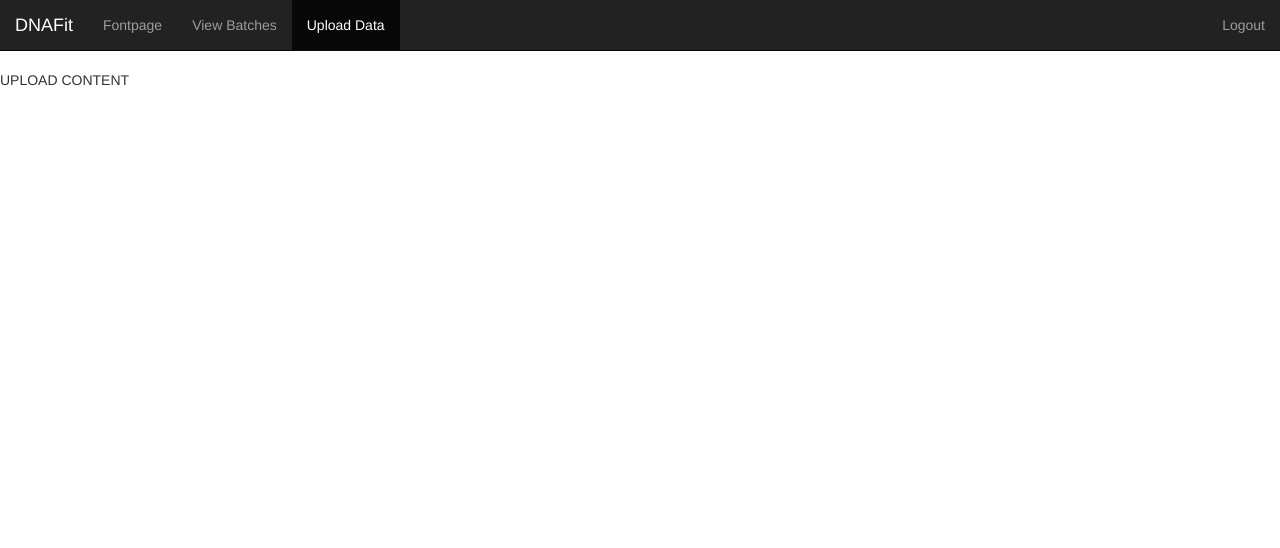
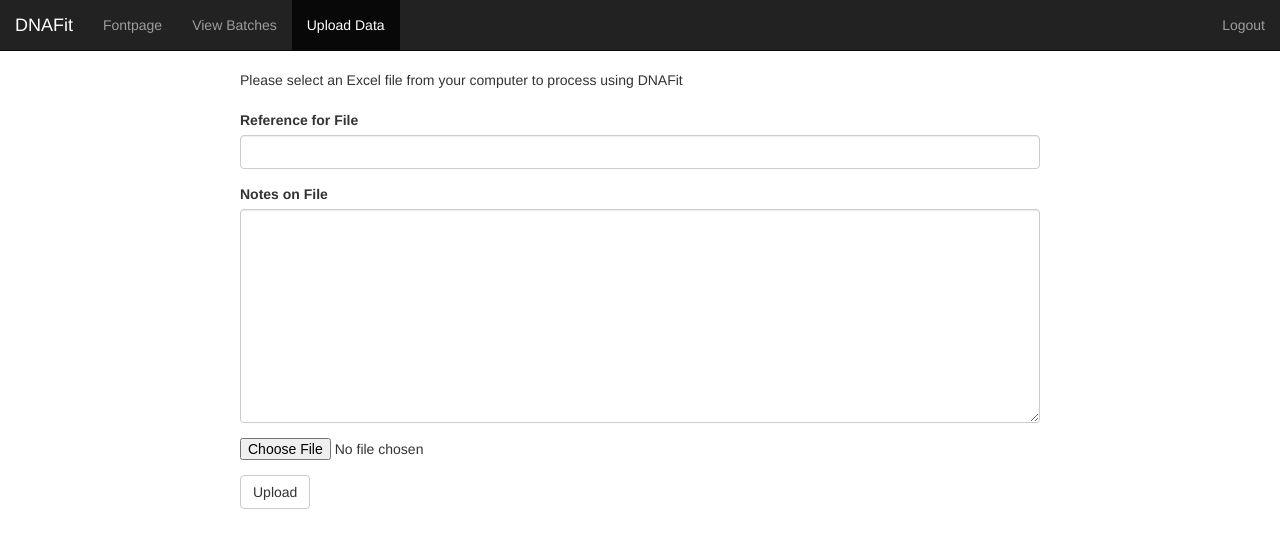
Before and after one commit to NorwichCityData/SNPs, a Django app: page /snps/upload in a window 1280 px wide. Shown: the top 548 px of the page. Run offline with Django 3.2, Linux system fonts and the light colour scheme; a user stored in the database is signed in; some libraries are stand-ins or nearby versions.

Commit message:
add functionality to upload files with hashed names to avoid clashes storing meta data in mongo db. Index also now shows a user's uploaded files.

```diff
--- /dev/null
+++ b/snps/snps_proj/apps/snps/forms.py
@@ -0,0 +1,8 @@
+from django import forms
+from django.forms.widgets import Textarea
+
+
+class UploadFileForm(forms.Form):
+    reference = forms.CharField(label="Your Reference for this File", max_length=50)
+    notes = forms.CharField(label="Pertinent Notes", required=False, widget=Textarea())
+    file = forms.FileField(label="")
--- /dev/null
+++ b/snps/snps_proj/apps/snps/mongo.py
@@ -0,0 +1,49 @@
+__author__ = 'felixshaw'
+import pymongo
+from bson import ObjectId
+
+from django.conf import settings
+
+
+def get_collection_ref(collection_name):
+    return pymongo.MongoClient(settings.MONGO["host"], settings.MONGO["port"])[settings.MONGO["database"]][collection_name]
+
+
+def to_mongo_id(id):
+    return ObjectId(id)
+
+def cursor_to_list(cursor):
+    records = []
+    for r in cursor:
+        records.append(r)
+    return records
+
+
+fileReference = 'fileCollection'
+
+handle_dict = dict(
+    file=get_collection_ref(fileReference)
+)
+
+
+def get_collection_handle(component):
+    return handle_dict.get(component)
+
+
+def edit_file_record(fields, task, target_id = None,):
+    if task == 'get':
+        # get the record
+        pass
+    elif task == 'put':
+        if target_id:
+            # edit the existing record
+            pass
+        else:
+            # we are dealing with a new record
+            doc = get_collection_handle('file').insert(fields)
+            return doc
+
+
+def get_file_records_for_user(user_id):
+    docs = get_collection_handle('file').find({'user': user_id}, {"_id": 0})
+    return docs
--- a/snps/snps_proj/apps/snps/templates/template_base.html
+++ b/snps/snps_proj/apps/snps/templates/template_base.html
@@ -6,17 +6,20 @@
     <title>{% block head_title %}{% endblock %}</title>
     {% block extra_head %}
     {% endblock %}
+
+    <!-- JQUERY CDN -->
+    <script
+            src="https://code.jquery.com/jquery-3.1.1.min.js"
+            integrity="sha256-hVVnYaiADRTO2PzUGmuLJr8BLUSjGIZsDYGmIJLv2b8="
+            crossorigin="anonymous"></script>
+
     <!-- BOOTSTRAP CDN -->
     <link href="https://maxcdn.bootstrapcdn.com/bootstrap/3.3.7/css/bootstrap.min.css" rel="stylesheet"
           integrity="sha384-BVYiiSIFeK1dGmJRAkycuHAHRg32OmUcww7on3RYdg4Va+PmSTsz/K68vbdEjh4u" crossorigin="anonymous">
     <script src="https://maxcdn.bootstrapcdn.com/bootstrap/3.3.7/js/bootstrap.min.js"
             integrity="sha384-Tc5IQib027qvyjSMfHjOMaLkfuWVxZxUPnCJA7l2mCWNIpG9mGCD8wGNIcPD7Txa"
             crossorigin="anonymous"></script>
-    <!-- JQUERY CDN -->
-    <script
-            src="https://code.jquery.com/jquery-3.1.1.min.js"
-            integrity="sha256-hVVnYaiADRTO2PzUGmuLJr8BLUSjGIZsDYGmIJLv2b8="
-            crossorigin="anonymous"></script>
+
     <!-- OUR STYLES -->
     <link rel="stylesheet" href="{% static 'css/global_styles.css' %}">
 </head>
@@ -65,7 +68,7 @@
 </nav>
 
 {% block content %}
-{%  endblock %}
+{% endblock %}
 
 {% block js_bottom_block %}
 {% endblock %}
--- a/snps/snps_proj/apps/snps/templates/upload.html
+++ b/snps/snps_proj/apps/snps/templates/upload.html
@@ -1,8 +1,8 @@
 {% extends 'template_base.html' %}
+{% load widget_tweaks %}
 
 
 {% block titleblock %}
-
     File Upload
 {% endblock %}
 
@@ -18,5 +18,30 @@
 
 
 {% block content %}
-    UPLOAD CONTENT
+
+    <div class="wrapper">
+        Please select an Excel file from your computer to process using DNAFit
+        <br/><br/>
+        <form method="POST" class="post-form" enctype="multipart/form-data">{% csrf_token %}
+            <div class="form-group">
+                {{ form.reference.errors }}
+                <label for="{{ form.subject.id_for_label }}">Reference for File</label>
+                {{ form.reference|add_class:"form-control" }}
+            </div>
+            <div class="form-group">
+                {{ form.notes.errors }}
+                <label for="{{ form.Notes.id_for_label }}">Notes on File</label>
+                {{ form.notes|add_class:"form-control" }}
+            </div>
+            <div class="form-group">
+                {{ form.file.errors }}
+
+                {{ form.file}}
+            </div>
+
+            <button type="submit" class="save btn btn-default">Upload</button>
+
+        </form>
+    </div>
+
 {% endblock %}
--- a/snps/snps_proj/apps/snps/urls.py
+++ b/snps/snps_proj/apps/snps/urls.py
@@ -18,9 +18,11 @@
 import apps.snps.views as views
 
 urlpatterns = [
-    url(r'^$', views.index_view),
-    url(r'^upload', views.upload_view),
-    url(r'^batch', views.batch_view),
-    url(r'^snps', views.snps_view),
+    url(r'^$', views.index_view, name='index'),
+
+    url(r'upload', views.upload_view, name='upload'),
+
+    url(r'^batch', views.batch_view, name='batch'),
+    url(r'^snps', views.snps_view, name='snps'),
     url(r'^login', views.login, name='account_login')
 ]
--- a/snps/snps_proj/apps/snps/views.py
+++ b/snps/snps_proj/apps/snps/views.py
@@ -1,7 +1,12 @@
 from django.contrib.auth.decorators import login_required
-from django.shortcuts import render
-from django.http import HttpRequest, HttpResponse
+from django.shortcuts import render, reverse
+from django.http import HttpRequest, HttpResponse, HttpResponseRedirect
 from allauth.account.forms import LoginForm, SignupForm
+from .mongo import get_file_records_for_user, cursor_to_list
+
+from .file_handlers import handle_uploaded_file
+from .forms import UploadFileForm
+
 
 def login(request):
     context = {
@@ -9,18 +14,31 @@
     }
     return render(request, 'login.html', context)
 
+
 @login_required
 def index_view(request):
-    return render(request, 'index.html', {})
+    docs = cursor_to_list(get_file_records_for_user(user_id=request.user.id))
+    headers=docs[0].keys()
+    return render(request, 'index.html', {'headers': headers, 'records': docs})
+
 
 @login_required
 def batch_view(request):
     return render(request, 'batches.html', {})
 
+
 @login_required
 def snps_view(request):
     return render(request, 'snps.html', {})
 
+
 @login_required
 def upload_view(request):
-    return render(request, 'upload.html', {})
+    if request.method == 'POST':
+        form = UploadFileForm(request.POST, request.FILES)
+        if form.is_valid():
+            handle_uploaded_file(form, user_id=request.user.id)
+            return HttpResponseRedirect(reverse('index'))
+    else:
+        form = UploadFileForm()
+    return render(request, 'upload.html', {'form': form})
--- a/snps/snps_proj/urls.py
+++ b/snps/snps_proj/urls.py
@@ -19,6 +19,6 @@
 
 urlpatterns = [
     url(r'^admin/', admin.site.urls),
-    url(r'^snps/', include(snps_urls)),
+    url(r'^snps/', include(snps_urls), name='snps'),
     url(r'^accounts/', include('allauth.urls')),
 ]
```
Also changed, not shown: snps/snps_proj/apps/snps/file_handlers.py (added, +29 -0 lines), snps/snps_proj/apps/snps/templates/index.html (+18 -1 lines), snps/snps_proj/settings.py (+21 -2 lines), snps/db.sqlite3, 1 other file.
